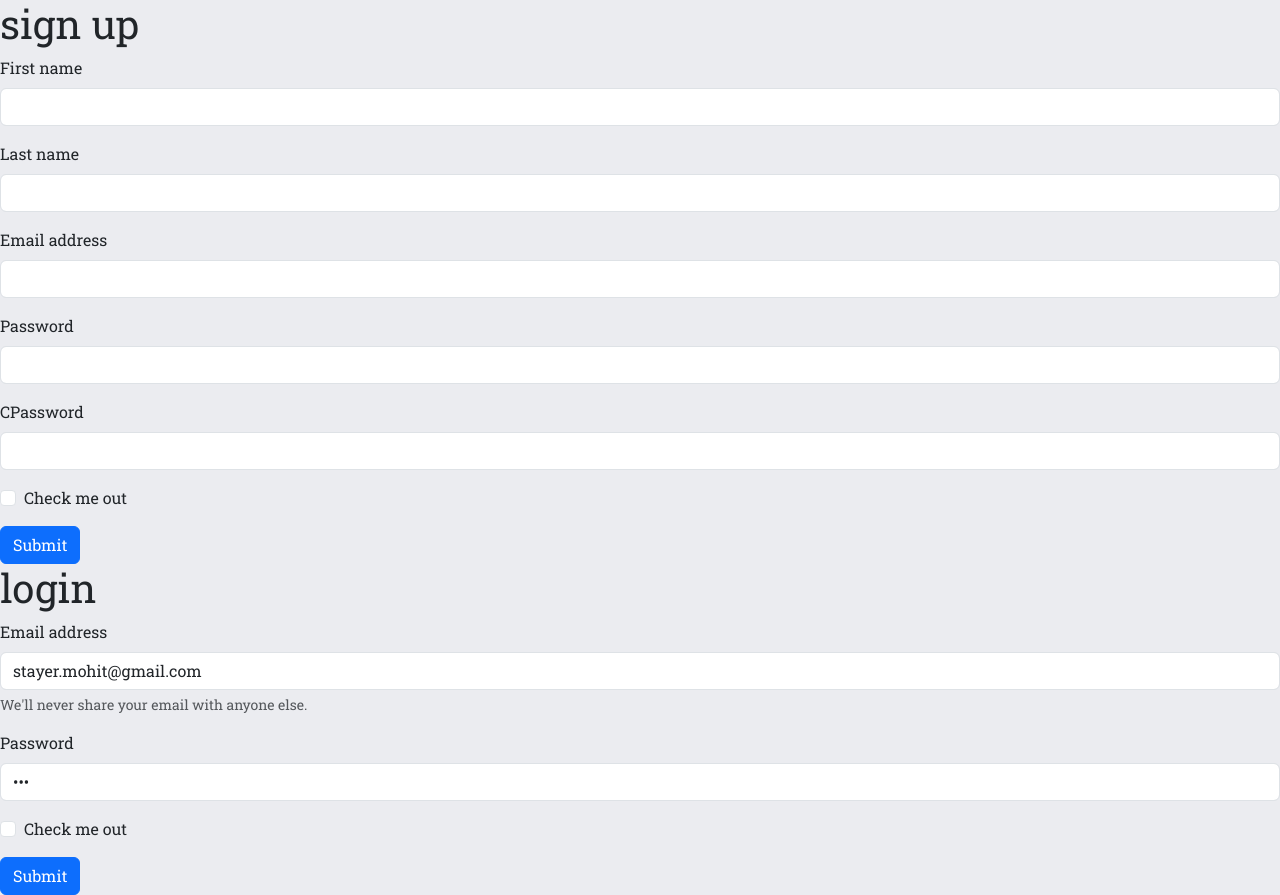
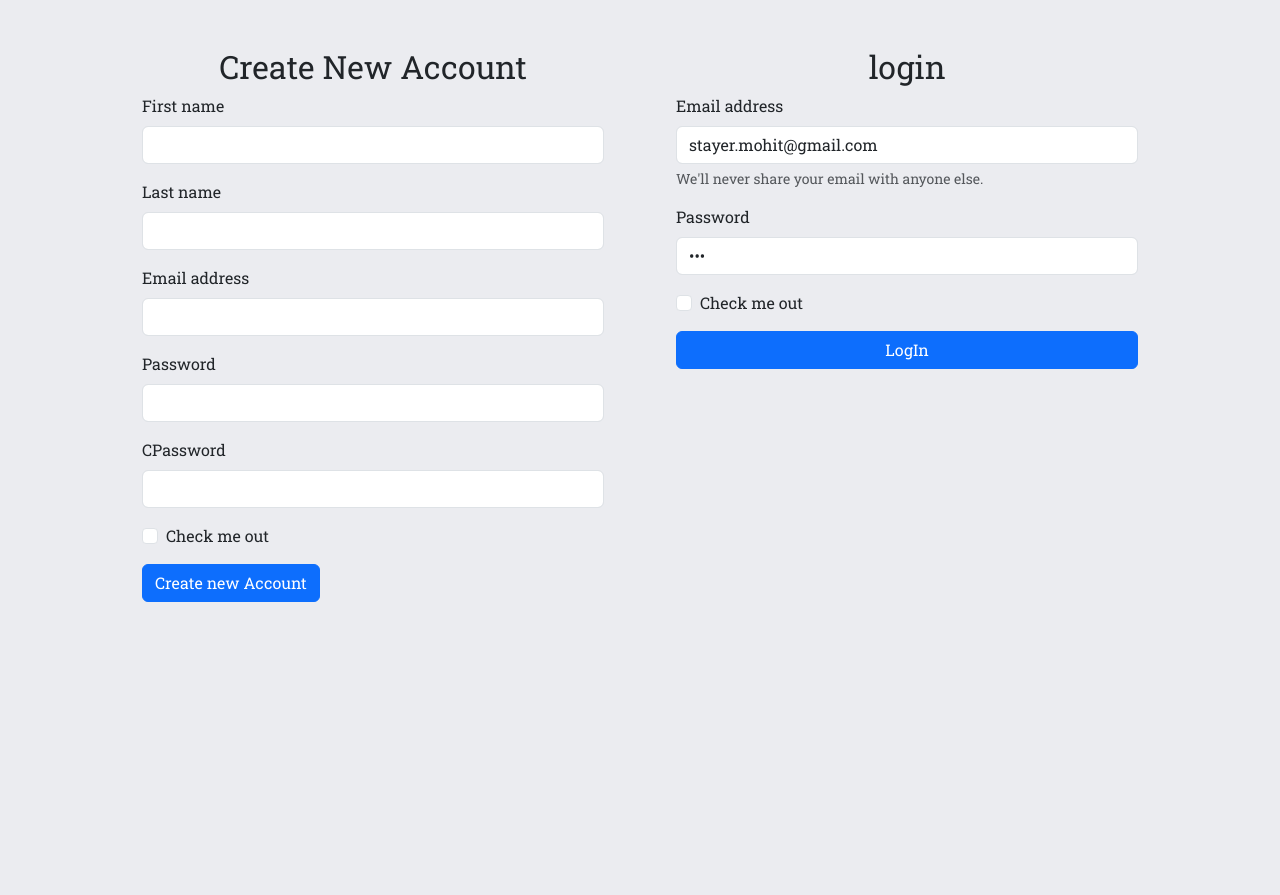
Before and after one commit to mohitsharma012/RudeTrade, a Django app: page / in a window 1280 px wide. After the commit the page ends 602 px from the top, so only its background shows below. Run offline with Django 4.2, Linux system fonts and the light colour scheme; some libraries are stand-ins or nearby versions.

Commit message:
Final commit

```diff
--- a/templates/index.html
+++ b/templates/index.html
@@ -3,7 +3,9 @@
 
 
 <body>
-  <h1>sign up </h1>
+  <main class="container">
+
+
 
 
     {% if messages %}
@@ -17,8 +19,10 @@
 
 
 
+    <div class="row gap-5 m-5">
 
-  <form action="/signupaction" method="post">
+      <form action="/signupaction" class="col " method="post">
+        <h2 class="text-center">Create New Account </h2>
         {% csrf_token %}
         <div class="mb-3">
           <label for="exampleInputEmail1" class="form-label">First name</label>
@@ -44,27 +48,32 @@
           <input type="checkbox" class="form-check-input" id="exampleCheck1">
           <label class="form-check-label" for="exampleCheck1">Check me out</label>
         </div>
-    <button type="submit" class="btn btn-primary">Submit</button>
+        <button type="submit" class="btn btn-primary">Create new Account</button>
       </form>
-  <h1>login</h1>
-  <form action="/loginaction" method="post">
+      <form action="/loginaction" class="col" method="post">
         {% csrf_token %}
+        <h2 class="text-center">login </h2>
 
         <div class="mb-3">
           <label for="exampleInputEmail1" class="form-label">Email address</label>
-      <input type="email" class="form-control" name="email" aria-describedby="emailHelp" value="stayer.mohit@gmail.com">
+          <input type="email" class="form-control" name="email" aria-describedby="emailHelp"
+            value="stayer.mohit@gmail.com">
           <div id="emailHelp" class="form-text">We'll never share your email with anyone else.</div>
         </div>
         <div class="mb-3">
           <label for="exampleInputPassword1" class="form-label">Password</label>
-      <input type="password" class="form-control" name="pwd" value="123" >
+          <input type="password" class="form-control" name="pwd" value="123">
         </div>
         <div class="mb-3 form-check">
           <input type="checkbox" class="form-check-input" id="exampleCheck1">
           <label class="form-check-label" for="exampleCheck1">Check me out</label>
         </div>
-    <button type="submit" class="btn btn-primary">Submit</button>
+        <button type="submit" class="btn btn-primary w-100">LogIn</button>
       </form>
+
+    </div>
+
+  </main>
 
 </body>
 
```
Also changed, not shown: RudeTrade/settings.py (+13 -13 lines), db.sqlite3. Lines whose indentation alone changed are shown as unchanged.
